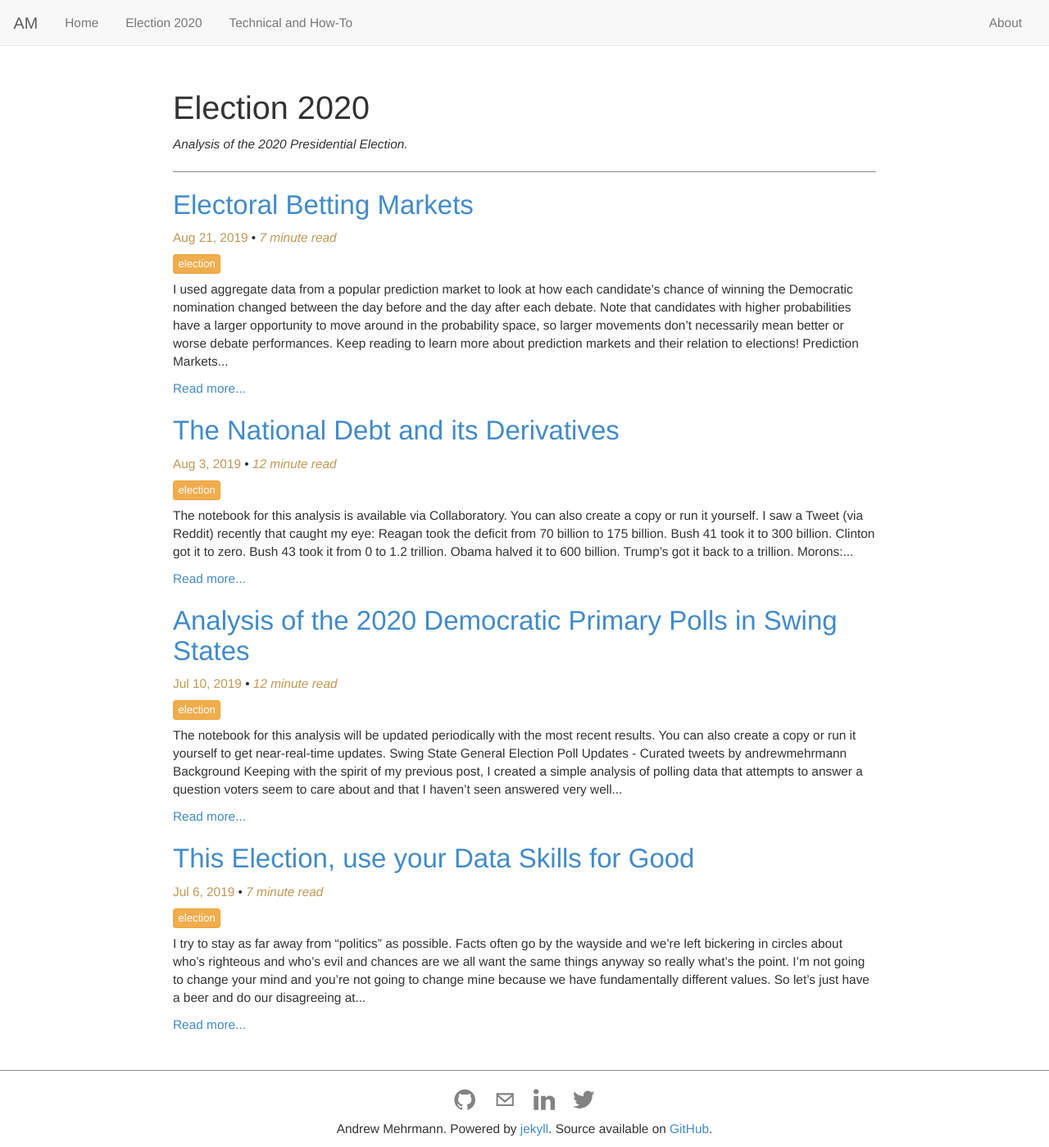
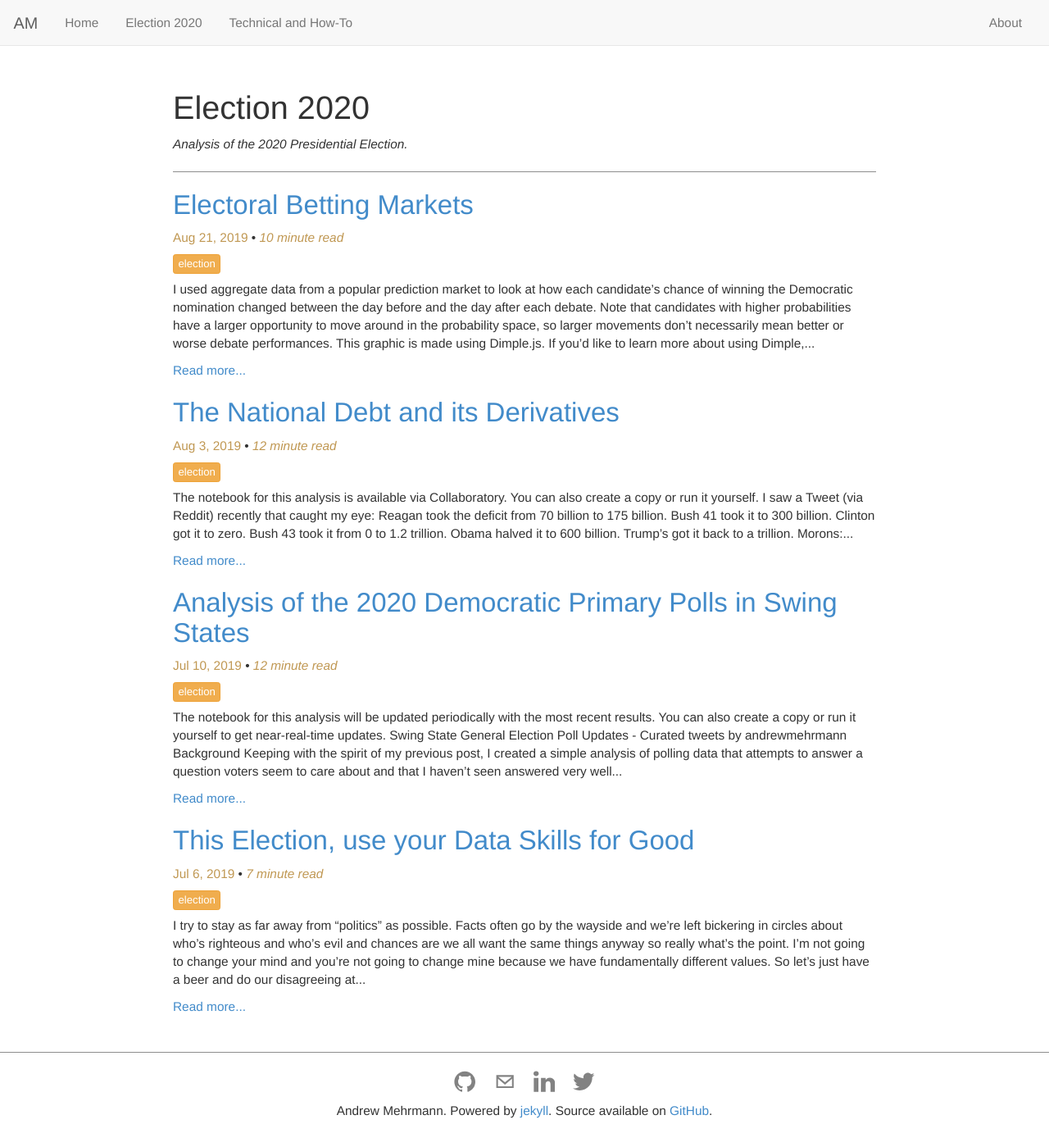
Before and after one commit to dkmehrmann/-deprecated-dkmehrmann.github.io, a Jekyll site: the page built from election.md, in a window 1280 px wide and 1399 px high. Shown: the whole window at 82% size. Built offline with Jekyll 4.4.1, drawn with Linux system fonts in a browser that asks for light colours; some of the changed lines change nothing that is shown.

Commit message:
final draft?

```diff
--- a/_posts/2019-08-21-betting_markets.md
+++ b/_posts/2019-08-21-betting_markets.md
@@ -11,30 +11,38 @@
 
 I used [aggregate data from a popular prediction market](https://electionbettingodds.com) to look at how each candidate's chance of winning the Democratic nomination changed between the day before and the day after each debate. Note that candidates with higher probabilities have a larger opportunity to move around in the probability space, so larger movements don't necessarily mean better or worse debate performances.
 
-Keep reading to learn more about prediction markets and their relation to elections!
+This graphic is made using [Dimple.js](http://dimplejs.org/). If you'd like to learn more about using Dimple, see [my previous post](/2019/08/20/dimple_for_ds.html).
+
+Keep reading to learn more about prediction markets and how they relate to elections!
 
 <hr>
 
-## Prediction Markets and Politics
+## Prediction Markets
 
 Did you know that you can bet on the outcome of the US Election? How much do you think each candidate would be willing to bet on themselves winning the Presidency? Wouldn't politics be more fun and honest if everybody put their money where their mouth is?
 
 From kitchen tables to smokey basements, how you bet tells us a lot about what you believe, perhaps even more than what you say or even think you believe. When applied to politics, how people bet inherently tells us what they believe, not what they want us to think they believe, because there is now a direct cost to lying or misleading.
 
-In this sense, a prediction market can be a really good indicator of what everybody believes is the most likely outcome for some event we wish to predict. In fact, this has been [shown empirically](http://researchdmr.com/RothschildPOQ2009.pdf) to apply to political elections in the US.
+[Prediction markets](https://en.wikipedia.org/wiki/Prediction_market) make it possible to bet directly on the outcome of virtually any event. If you head to [PredictIt](https://www.predictit.org/markets/1/US-Elections) right now, you can buy a share of Donald Trump winning the 2020 election for $0.44. If he wins, you'd make $1 per share.
+If you buy a share, and the true probability of him winning is exactly 44%, you'd be expected to come out even (44% chance of winning a $1 is an expected revenue of $0.44, exactly what you spent on the share).
 
-Prediction markets, when operating efficiently, offer two key benefits: they **respond quickly to new information,** and they give **probabilistic predictions.** The same cannot be said for polls, which often take days to reflect things like scandals or debate performances and require statistical maneuvering to give probabilistic predictions.
+If you believe the probability is higher than 44%, say 50%, you would also believe that your expected revenue is $0.50, so you'd expect to profit $0.06 off of every share. The fascinating thing about prediction markets is that you are buying and selling shares with other bettors, just like a stock market. And just like a stock market, your demand for shares (based on your belief that Trump has a higher likelihood of winning than 44%) would eventually raise the price level to a new equilibrium if you had enough capital (and guts) to keep buying shares until the marginal profit of each additional share was 0, or the point at which the price of a share was $0.50.
 
-Speaking of debate performances, [the chart above](#chartContainer) demonstrates how prediction markets reacted to the first two debates within a day of their conclusion. These debate bumps [are usually temporary](https://edition.cnn.com/2019/08/15/politics/debate-bumps-polling/index.html), but can provide insight to a campaign as to how their candidate is performing, among other things.
+In this sense, an efficient market means that the price corresponds to the probability of that event happening. Since prediction markets reflect the aggregate belief of those engaged with the market, they represent a pretty decent prediction of the likelihood of an event occuring.
 
+## Betting on Red/Blue
 
-## Prediction Market vs. Polls
+Prediction markets have been [shown empirically](http://researchdmr.com/RothschildPOQ2009.pdf) to be more predictive than polls in US elections. When compared to a predictive model like [the one employed at FiveThirtyEight](https://fivethirtyeight.com/features/a-users-guide-to-fivethirtyeights-2016-general-election-forecast/) they perform slightly worse (but could be adjusted to perform better, according to the author above).
 
-In general, Prediction Markets and polls should be correlated. We expect polls to influence the prediction market, as each new poll gives the bettors new information on the chances of each candidate winning. But the prediction market can also price in information quicker than polls, so there might also exist a lagged correlation in that direction.
+Prediction markets, when operating efficiently, offer two key benefits over polls: they **respond quickly to new information,** and they give **probabilistic predictions.** Polls often take days to reflect new information and require statistical maneuvering to give probabilistic predictions. With the amount of press that polls get, it's surprising to me that there is no similar coverage of the prediction markets.
+
+An example of where prediction markets are especially useful is in monitoring debate performances. [The chart above](#chartContainer) demonstrates how one prediction market reacted to the first two debates within a day of their conclusion. These debate bumps [are usually temporary](https://edition.cnn.com/2019/08/15/politics/debate-bumps-polling/index.html), but can provide insight to a campaign as to how their candidate is performing, among other things.
+
+The relationship between prediction markets and polls is a tricky one. On the one hand, we expect polls to influence the prediction markets, as each new poll gives the bettors new information on the chances of each candidate winning. But the prediction market can also price in information quicker than polls, so there might also exist a lagged correlation in the other direction.
 
 That said, polls and prediction markets don't always tell the same story. I've produced some plots below of the 2016 primaries and general election, as well as the 2020 race to show and average of the polls recorded by [RealClearPolitics](https://RealClearPolitics.com) moves with the prediction markets aggregated at [ElectionBettingOdds](https://ElectionBettingOdds.com).
 
-I didn't account for sample size or pollster bias in the polling average, but instead took a 15-day rolling average of all polls collected by RCP. This would be an issue if I was doing something specific with the data, but the trends should look almost identical between a sophisticated average and my method for visual comparison.
+I didn't account for sample size or pollster bias in the polling average, but instead took a 15-day rolling average of all polls collected by RCP. As the data is only used for visual comparison, I assume this is not a huge deal as the trend lines for a sophisticated average and my rolling average should look about the same.
 
 ### 2016 Republican primary
 
@@ -44,9 +52,9 @@
 
 The RCP polls stop a little short of Trump clinching the nomination, hence the missing data in the upper plot.
 
-In this example, the polls and the betting markets pretty much agree, and this is what we expect. If polls had suggested a different reality than what the prediction market did, bettors could have taken advantage of that information and placed bets until the market lined up with reality.
+In this example, the polls and the betting markets pretty much agree, and this is what we expect under most circumstances. If polls had suggested a different reality than what the prediction market did, bettors could have taken advantage of that information and placed bets until the market lined up with reality.
 
-Remember that **the bottom plot does not show a probability of the candidate winning,** it shows a polling average; candidates can be polling 5 points apart but have a huge gap in terms of win probability. Turning polls into win probabilities is a large undertaking, and not the focus of this article.
+Remember that **the bottom plot does not show a probability of the candidate winning,** it shows a polling average; candidates can be polling 5 points apart but have a huge gap in terms of win probability. Turning polls into win probabilities is a large undertaking, and not the focus of this article. Nevertheless, we can still expect the *rank ordering* of candidates by polling average and prediction market win probability to be the same.
 
 
 ### 2016 Democratic Primary
@@ -55,7 +63,7 @@
   <img src="/figs/2019-08-21-betting_markets/2016_DEM_BettingvsPolls.png">
 </p>
 
-In this case, the prediction markets gave very little chance to Sanders winning the nomination, even when he and Clinton were polling neck-and-neck in April 2016.
+In this case, this prediction market gave very little chance to Sanders winning the nomination, even when he and Clinton were polling neck-and-neck in April 2016. Possibly by luck, this prediction market ignored the spike in polling and still gave Clinton a large shot at winning the nomination, which she eventually did.
 
 ### 2016 Presidential Election
 
@@ -63,13 +71,13 @@
   <img src="/figs/2019-08-21-betting_markets/2016_GEN_BettingvsPolls.png">
 </p>
 
-The 2016 Presidential Election gives a more extreme example of polls and prediction markets disagreeing. For almost a month, Trump was outpolling Clinton consistently, but prediction markets only gave him about a 1 in 3 shot of winning.
+The 2016 Presidential Election gives a more extreme example of polls and prediction markets disagreeing. For almost a month, Trump was outpolling Clinton consistently, but bettors in this market only gave him about a 1 in 3 shot of winning at his peak.
 
 <p align="center">
   <img src="/figs/2019-08-21-betting_markets/2016_ElectionDay_BettingMarket.png">
 </p>
 
-This prediction market gave Trump about a 1-in-5 shot of winning the Presidency on election day. Since markets respond quickly to new information, you can actually see the point at which people started to believe Trump would actually win (about 9:45pm ET).
+On election day, this prediction market gave Trump about a 1-in-5 shot of winning the Presidency. Since markets respond quickly to new information, you can actually see the point at which more people than not started to believe Trump would pull off the unlikely (about 9:45pm ET).
 
 Compare this with others who gave probabilistic predictions fo the 2016 race:
 
@@ -81,13 +89,17 @@
 
 ### 2020 Democratic Primary
 
-The basic premise of this article is that, much like polls, we can use prediction markets to help predict future events. In theory, prediction markets bake in all available information, leverage the wisdom of crows, and provide an unbiased view of the chances of, say, Elizabeth Warren winning the Democratic Nomination.
+A basic premise of this article is that, much like polls, we can use prediction markets to help predict future events. In theory, prediction markets bake in all available information, leverage the wisdom of crowds, and provide an unbiased view of the chances of, say, Elizabeth Warren winning the Democratic Nomination.
 
 <p align="center">
   <img src="/figs/2019-08-21-betting_markets/2020_DEM_BettingvsPolls.png">
 </p>
 
-In the 2020 Democratic primary, Joe Biden has been leading in polls since RCP started collecting them. Prediction markets, on the other hand, have named several different frontrunners over the last few months. Harris once had the lead, and now it is Warren, presumably on the backs of their respective debate performances.
+In the 2020 Democratic primary, Joe Biden has been leading in polls since RCP started collecting them. Prediction markets, on the other hand, have named several different frontrunners over the last few months. Harris once had the lead, and now it is Warren leading the pack, presumably on the backs of their respective debate performances.
+
+It is unclear how much predictive power these markets have this far from the nomination; the study linked above found unsurprisingly that prediction error tends to increase as you move further away from an event in time. Despite these shortcomings, polls and prediction markets can help understand the mechanisms that drive public support for a given candidate.
+
+It was clear, for example, that [Harris's attack on Biden during the first debate](https://www.nytimes.com/2019/07/31/us/politics/kamala-harris-biden-busing.html) netted her a great deal of (albeit temporary) support. It is also clear that Warren is doing something right, with her recent surge in polls and newfound place at the top of the prediction market. If campaigns rely on feedback from the public to inform their strategy, prediction markets should absolutely be part of the equation.
 
 ### 2020 Presidential Election
 
@@ -95,19 +107,21 @@
   <img src="/figs/2019-08-21-betting_markets/Conditional_Win_Probs.png">
 </p>
 
-The last plot I want to show is each candidate's *conditional* win probability . Literally, this means **the chances a candidate will win the presidency given they win their party's nomination**. Bettors can place wagers on who will win the nomination as well as who will win the presidency, so we can back out the conditional probability by dividing the candidate's chances of winning the presidency by the chances of their winning their party's nomination (for Trump, I ignored the possibility of a contested primary, so his conditional probability is equal to his prediction market win probability).
+The last plot I want to show is each candidate's *conditional* win probability. Taken literally, this means **the chances a candidate will win the presidency given they win their party's nomination**. Bettors can place wagers on who will win the nomination as well as who will win the presidency, so we can back out the conditional probability by dividing the candidate's chances of winning the presidency by the chances of them winning their party's nomination (for Trump, I ignored the possibility of a contested primary, so his conditional probability is equal to his prediction market win probability).
 
-For example, if Warren is given a 50% chance of winning the primary and a 20% chance of winning the predidency, her implicit *conditional win probability* is 0.2/0.5 = 0.4. This makes sense because her chances of winning the nomination (0.5) times her chances of winning the presidency *if* she wins the nomination (0.4) give her chances overall of winning the presidency (0.2).
+For example, if Warren is given a 50% chance of winning the primary and a 20% chance of winning the presidency, her implicit *conditional win probability* is 0.2/0.5 = 0.4. This makes sense because her chances of winning the nomination (0.5) times her chances of winning the presidency *if* she wins the nomination (0.4) give her chances overall of winning the presidency (0.2).
 
 Now there are a whole lot of caveats to give here. For starters, this assumes that the markets are efficient. Notice Beto at one time had about a 65% conditional chance of winning the presidency while the next closest person was Sanders at 55%. I have nothing against Beto, but I don't think he's got *that* much charisma. This probably indicates that the markets are a little out of sync (and therefore there is a chance to make some money via arbitrage).
 
 The other caveat is that calculating the conditional probability like this implies the events are *independent*, which they certainly are not. If support for a candidate in the Primary changes, it's possible that whatever event triggered that change will also change their support in a general election.
 
-Nevertheless, this could give a hint at which candidates are more "electable" in a general election. See [here](https://primary.guide/) for real-time updates to these conditional probabilities.
+Nevertheless, this could give a hint as to which candidates are more "electable" in a general election. Interestingly, the two most progressive candidates in the field - Warren and Sanders - have consistently shown high levels of electability when measured like this, which runs contrary to the centrist strategies of Harris and Biden. See [here](https://primary.guide/) for real-time updates to these conditional probabilities.
 
 ## Conclusion
 
 Prediction Markets are a really interesting tool that can supplement our ability to predict the future. When applied to politics, they can provide information more quickly than polls, and naturally aggregate more disparate sources of information. This can be helpful to inform campaign strategy or otherwise understand factors that influence election outcomes in smaller time windows than public opinion polls.
+
+Prediction markets alone do not replace polling, or polls-based models, but they do provide a promising alternative or supplement, especially when speed-to-insight is a concern.
 
 ## Appendix
 
```
